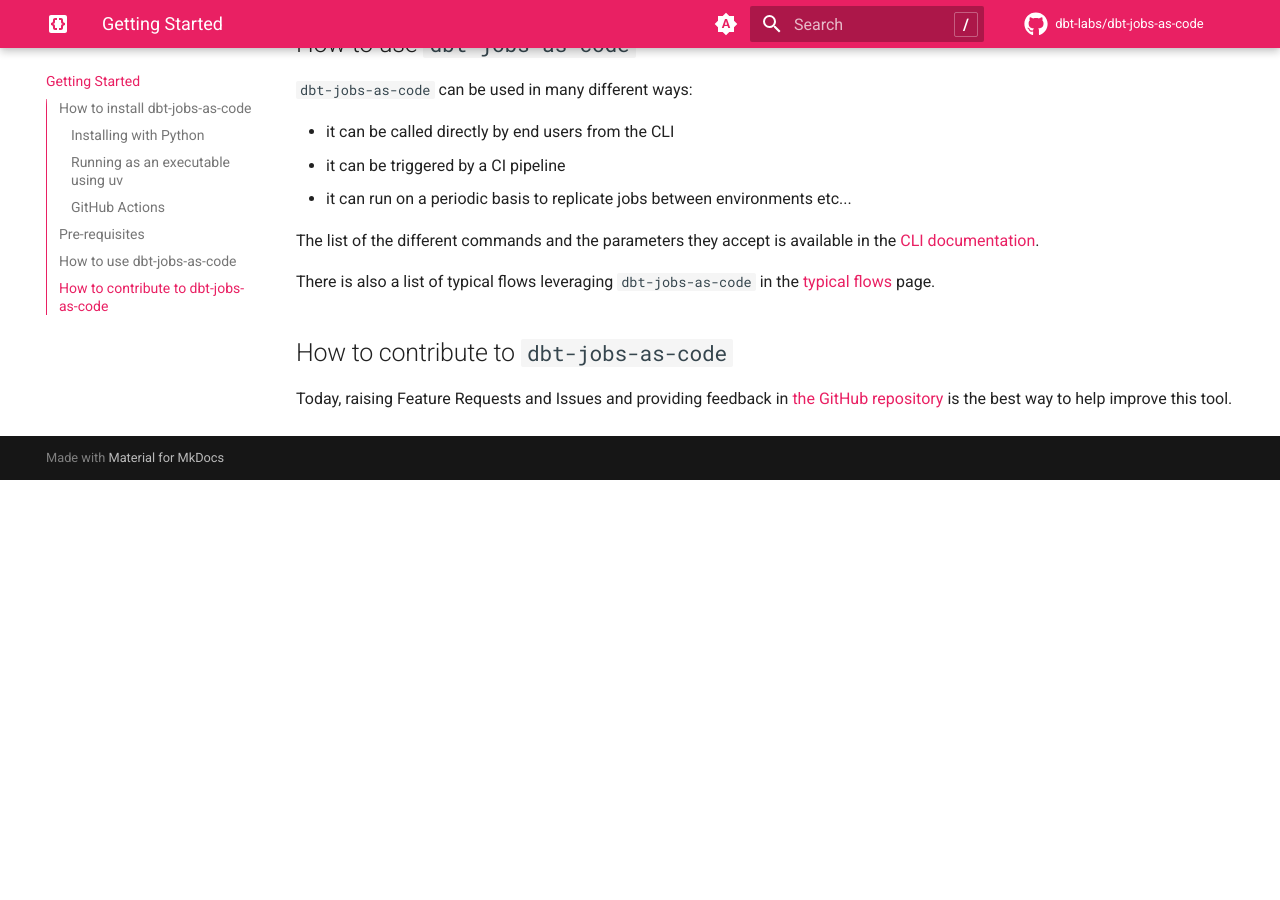
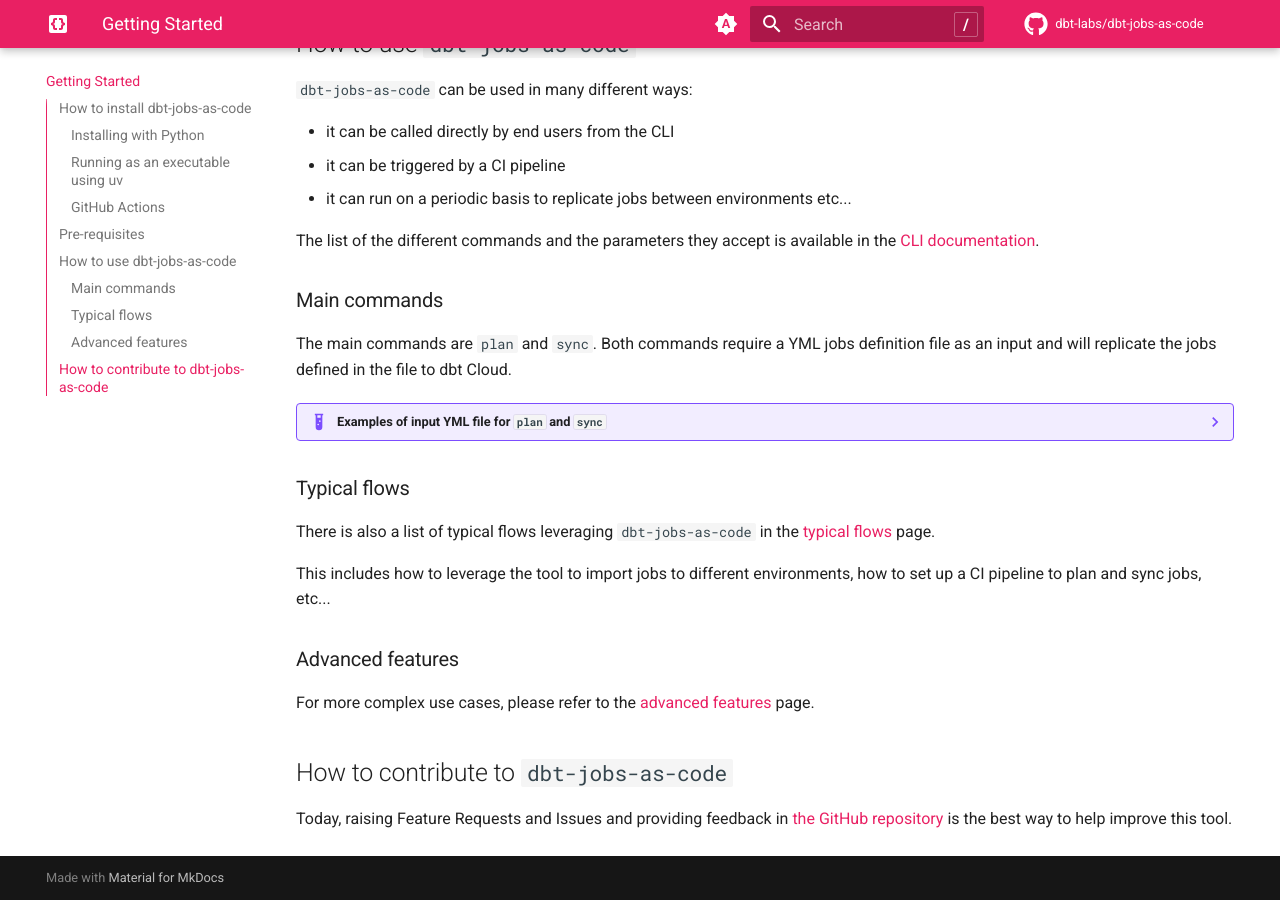
Before and after one commit to dbt-labs/dbt-jobs-as-code, an MkDocs documentation site: the page built from docs/getting_started.md, in a window 1280 px wide and 900 px high, scrolled down 1198 px. Built offline with MkDocs 1.6.1 and Material for MkDocs 9.7.7, drawn with Linux system fonts in a browser that asks for light colours; comment, search, counter and statistics services are not loaded; the version menu is left out; before the commit the page ends 1678 px from its top, so only the background shows below that.

Commit message:
Update docs

````diff
--- a/docs/getting_started.md
+++ b/docs/getting_started.md
@@ -50,7 +50,82 @@
 
 The list of the different commands and the parameters they accept is available in the [CLI documentation](cli.md).
 
+### Main commands
+
+The main commands are `plan` and `sync`. Both commands require a YML jobs definition file as an input and will replicate the jobs defined in the file to dbt Cloud.
+
+??? example "Examples of input YML file for `plan` and `sync`"
+
+    The YAML file can be created by hand or automatically by using the `import-jobs` command.
+
+    ```yaml title="jobs.yml"
+    # yaml-language-server: $schema=https://raw.githubusercontent.com/dbt-labs/dbt-jobs-as-code/main/src/dbt_jobs_as_code/schemas/load_job_schema.json
+
+    jobs:
+      job1:
+        account_id: 43791
+        dbt_version: null
+        deferring_job_definition_id: null
+        environment_id: 134459
+        execute_steps:
+          - "dbt run --select model1+"
+          - "dbt run --select model2+"
+        execution:
+          timeout_seconds: 0
+        generate_docs: false
+        name: "My Job 1"
+        project_id: 176941
+        run_generate_sources: true
+        schedule:
+          cron: "0 */2 * * *"
+        settings:
+          target_name: production
+          threads: 4
+        state: 1
+        triggers:
+          git_provider_webhook: false
+          github_webhook: false
+          schedule: true
+
+      job2:
+        account_id: 43791
+        dbt_version: null
+        deferring_job_definition_id: null
+        deferring_environment_id: 43791
+        environment_id: 134459
+        execute_steps:
+          - dbt run-operation clone_all_production_schemas
+          - dbt compile
+        execution:
+          timeout_seconds: 0
+        generate_docs: false
+        name: CI/CD run
+        project_id: 176941
+        run_generate_sources: false
+        schedule:
+          cron: "0 * * * *"
+        settings:
+          target_name: TEST
+          threads: 4
+        state: 1
+        triggers:
+          git_provider_webhook: false
+          github_webhook: true # this job runs from webhooks
+          schedule: false # this doesn't run on a schedule
+        custom_environment_variables:
+          - DBT_ENV1: My val
+          - DBT_ENV2: My val2
+    ```
+
+### Typical flows
+
 There is also a list of typical flows leveraging `dbt-jobs-as-code` in the [typical flows](typical_flows.md) page.
+
+This includes how to leverage the tool to import jobs to different environments, how to set up a CI pipeline to plan and sync jobs, etc...
+
+### Advanced features
+
+For more complex use cases, please refer to the [advanced features](advanced_config/index.md) page.
 
 ## How to contribute to `dbt-jobs-as-code`
 
````
